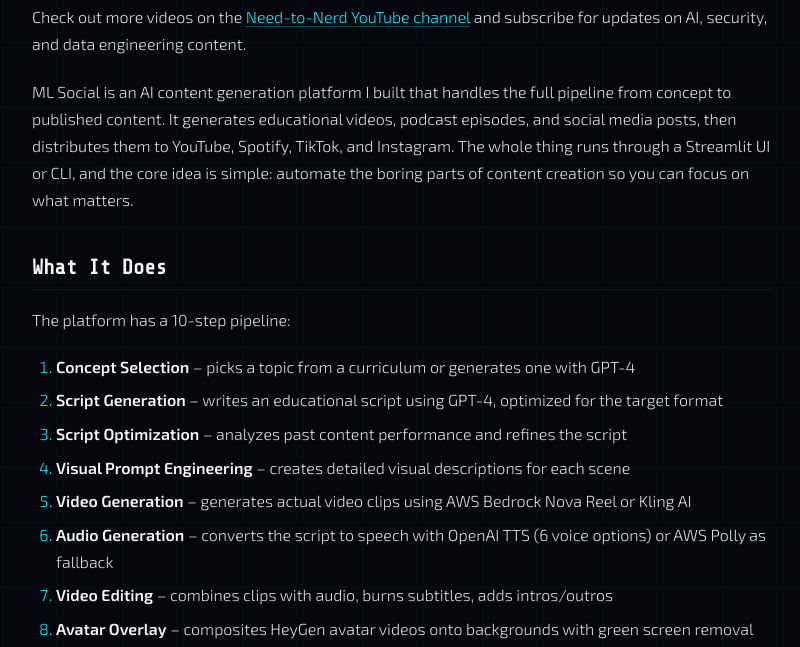
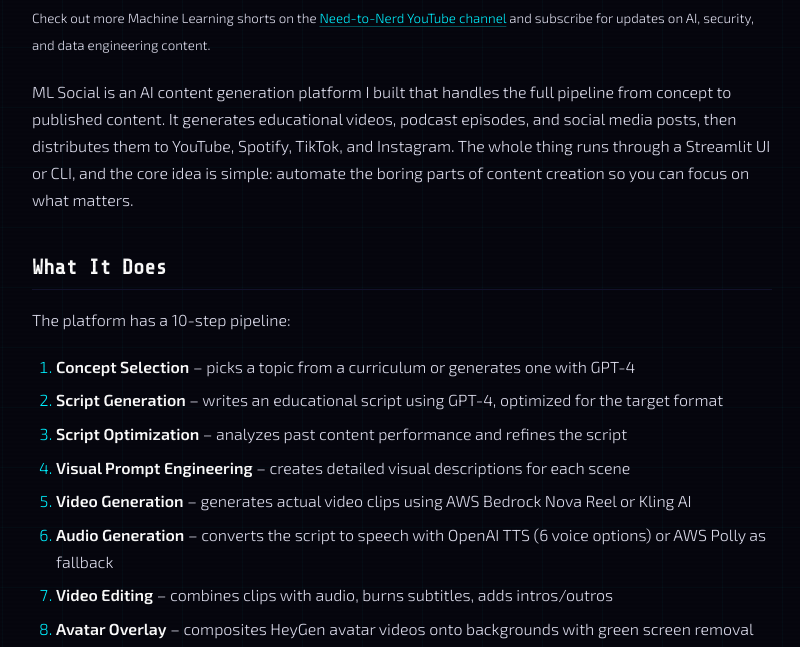
Before and after one commit to jenastar/splunkybrewster, a Jekyll site: the page built from _posts/2026-02-18-ml-social-ai-content-generation-platform.md, in a window 1280 px wide and 900 px high, scrolled down 507 px, cut to the strip 253-900 px from the top of the window. Shown: the whole strip, without its empty margins (238-1038 px from the left). Built offline with Jekyll 4.4.1, drawn with Linux system fonts in a browser that asks for light colours.

Commit message:
Update YouTube CTA: playlist link, smaller note styling
Co-Authored-By: Claude Opus 4.6 <noreply@anthropic.com>

```diff
--- a/_posts/2026-02-18-ml-social-ai-content-generation-platform.md
+++ b/_posts/2026-02-18-ml-social-ai-content-generation-platform.md
@@ -19,7 +19,7 @@ permalink: /2026/02/ml-social-ai-content-generation-platform.html
 <iframe width="100%" height="400" src="https://www.youtube.com/embed/L7kCpLQ6KCc?list=PLf3piQ-M6S6TIuKHPkbp-_bmYoAu_62xY" frameborder="0" allowfullscreen></iframe>
 </div>
 
-Check out more videos on the [Need-to-Nerd YouTube channel](https://www.youtube.com/@Need-to-Nerd) and subscribe for updates on AI, security, and data engineering content.
+<small>Check out more Machine Learning shorts on the <a href="https://www.youtube.com/watch?v=L7kCpLQ6KCc&list=PLf3piQ-M6S6TIuKHPkbp-_bmYoAu_62xY">Need-to-Nerd YouTube channel</a> and subscribe for updates on AI, security, and data engineering content.</small>
 
 ML Social is an AI content generation platform I built that handles the full pipeline from concept to published content. It generates educational videos, podcast episodes, and social media posts, then distributes them to YouTube, Spotify, TikTok, and Instagram. The whole thing runs through a Streamlit UI or CLI, and the core idea is simple: automate the boring parts of content creation so you can focus on what matters.
 
```
